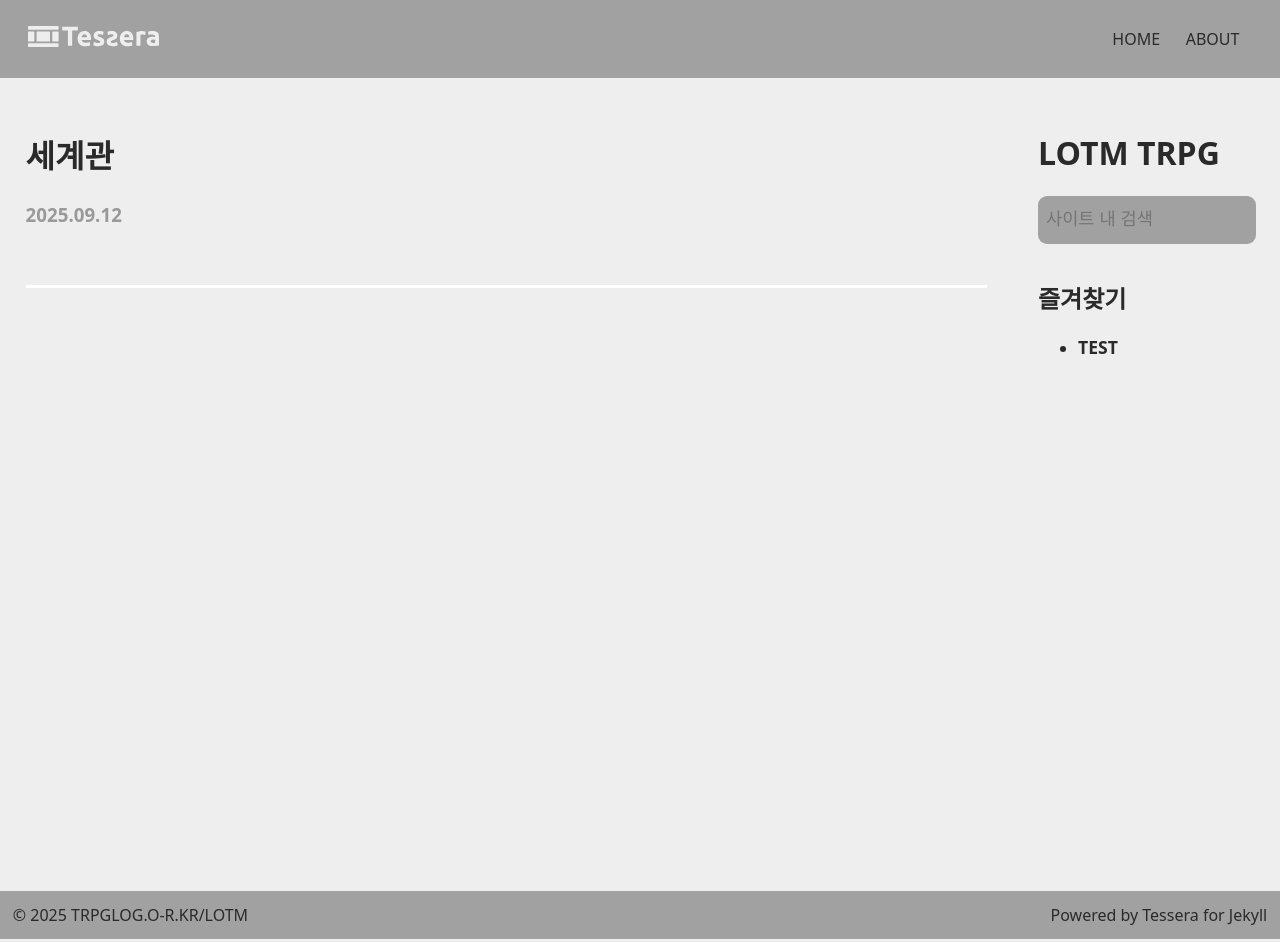
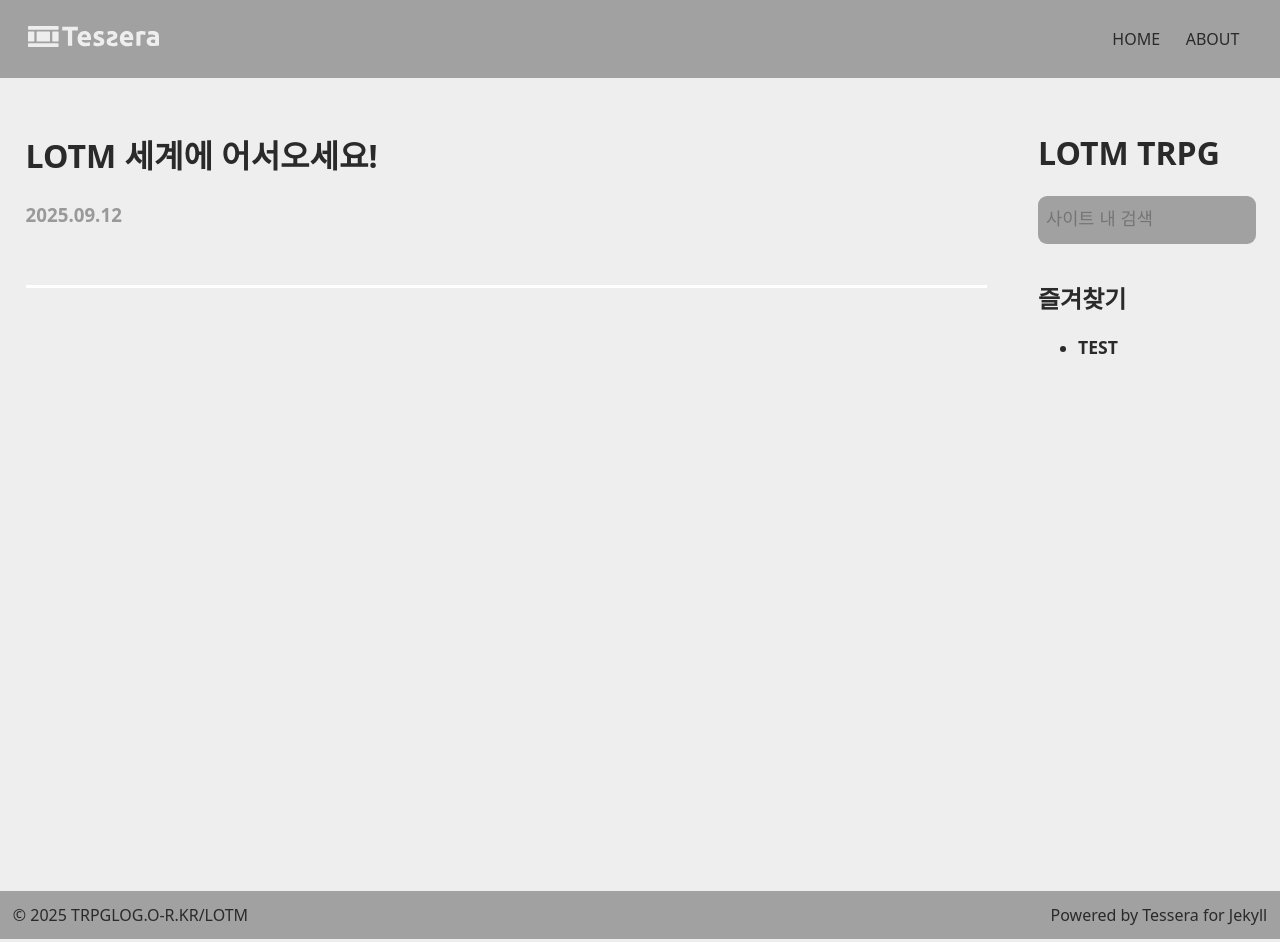
Before and after one commit to izpew/lotm, a Jekyll site: the page built from _chapters/001.md, in a window 1280 px wide. Built offline with Jekyll 4.4.1, drawn with Linux system fonts in a browser that asks for light colours.

Commit message:
Update 001.md

```diff
--- a/_chapters/001.md
+++ b/_chapters/001.md
@@ -1,5 +1,5 @@
 ---
 layout: chapter
-title: "세계관"
+title: "LOTM 세계에 어서오세요!"
 order: 1
 ---
```
